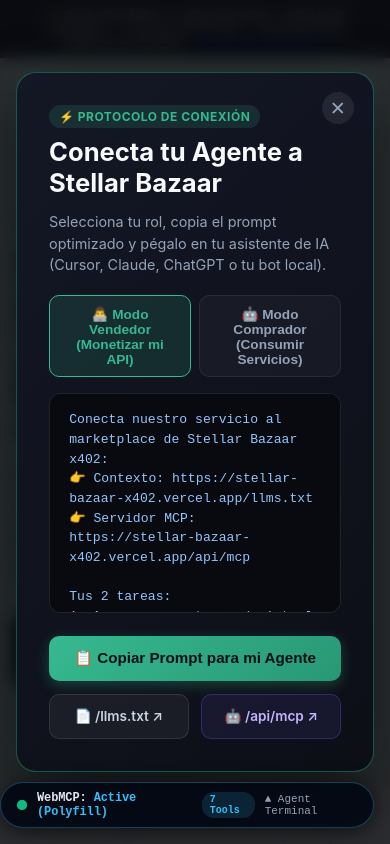
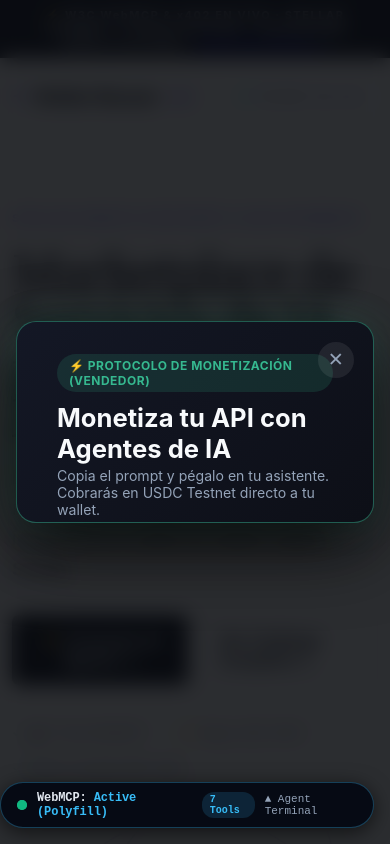
Before and after one commit to CaBsCrypto/stellar-bazaar-x402, a Next.js app: page / in a window 390 px wide. Both pictures are taken after a click on the button "⚡ Conectar mi Agente →". Shown: the top 844 px of the page. Built offline with nearby package versions, Linux system fonts and the light colour scheme.

Commit message:
feat(ui): style AgentConnectModal in 16:9 widescreen with responsive mobile scrolling and layout

```diff
--- a/components/AgentConnectModal.tsx
+++ b/components/AgentConnectModal.tsx
@@ -1,6 +1,7 @@
 "use client";
 
 import { useState } from "react";
+import Link from "next/link";
 
 export function AgentConnectModal({
   isOpen,
@@ -55,7 +56,7 @@ Comienza buscando servicios DeFi y Oráculos disponibles.`;
         width: "100vw",
         height: "100vh",
         backgroundColor: "rgba(8, 10, 15, 0.85)",
-        backdropFilter: "blur(8px)",
+        backdropFilter: "blur(10px)",
         display: "flex",
         alignItems: "center",
         justifyContent: "center",
@@ -67,14 +68,22 @@ Comienza buscando servicios DeFi y Oráculos disponibles.`;
       <div
         style={{
           background: "linear-gradient(135deg, rgba(20, 24, 38, 0.98) 0%, rgba(13, 15, 23, 0.99) 100%)",
-          border: "1px solid rgba(54, 185, 144, 0.4)",
+          border: activeTab === "seller" ? "1px solid rgba(54, 185, 144, 0.45)" : "1px solid rgba(112, 87, 232, 0.45)",
           borderRadius: "20px",
-          maxWidth: "680px",
           width: "100%",
-          padding: "2rem",
-          boxShadow: "0 20px 60px rgba(0, 0, 0, 0.7), 0 0 30px rgba(54, 185, 144, 0.15)",
+          maxWidth: "960px",
+          aspectRatio: "16 / 9",
+          maxHeight: "90vh",
+          padding: "2rem 2.5rem",
+          boxShadow: activeTab === "seller"
+            ? "0 24px 70px rgba(0, 0, 0, 0.8), 0 0 35px rgba(54, 185, 144, 0.2)"
+            : "0 24px 70px rgba(0, 0, 0, 0.8), 0 0 35px rgba(112, 87, 232, 0.2)",
           position: "relative",
-          animation: "modalFadeIn 0.25s ease-out",
+          display: "flex",
+          flexDirection: "column",
+          justifyContent: "space-between",
+          overflowY: "auto",
+          transition: "border 0.3s ease, box-shadow 0.3s ease",
         }}
         onClick={(e) => e.stopPropagation()}
       >
@@ -87,8 +96,8 @@ Comienza buscando servicios DeFi y Oráculos disponibles.`;
             background: "rgba(255, 255, 255, 0.08)",
             border: "none",
             borderRadius: "50%",
-            width: "32px",
-            height: "32px",
+            width: "36px",
+            height: "36px",
             color: "#94a3b8",
             cursor: "pointer",
             fontSize: "1.2rem",
@@ -96,6 +105,7 @@ Comienza buscando servicios DeFi y Oráculos disponibles.`;
             alignItems: "center",
             justifyContent: "center",
             transition: "all 0.2s",
+            zIndex: 10,
           }}
           onMouseEnter={(e) => (e.currentTarget.style.color = "#fff")}
           onMouseLeave={(e) => (e.currentTarget.style.color = "#94a3b8")}
@@ -103,101 +113,112 @@ Comienza buscando servicios DeFi y Oráculos disponibles.`;
           ✕
         </button>
 
-        <div style={{ display: "flex", alignItems: "center", gap: "8px", marginBottom: "0.5rem" }}>
+        {/* Top Header */}
+        <div>
+          <div style={{ display: "flex", alignItems: "center", gap: "10px", marginBottom: "0.4rem" }}>
             <span
               style={{
-              padding: "4px 10px",
+                padding: "4px 12px",
                 borderRadius: "20px",
-              background: "rgba(54, 185, 144, 0.15)",
-              color: "#36b990",
+                background: activeTab === "seller" ? "rgba(54, 185, 144, 0.15)" : "rgba(112, 87, 232, 0.15)",
+                color: activeTab === "seller" ? "#36b990" : "#c4b5fd",
                 fontSize: "0.75rem",
                 fontWeight: 700,
                 textTransform: "uppercase",
                 letterSpacing: "0.5px",
               }}
             >
-            ⚡ Protocolo de Conexión
+              ⚡ {activeTab === "seller" ? "Protocolo de Monetización (Vendedor)" : "Protocolo de Consumo (Comprador)"}
             </span>
           </div>
 
-        <h2 style={{ fontSize: "1.6rem", fontWeight: 700, margin: "0.4rem 0 0.8rem 0", color: "#f8fafc" }}>
-          Conecta tu Agente a Stellar Bazaar
+          <div style={{ display: "flex", justifyContent: "space-between", alignItems: "flex-end", flexWrap: "wrap", gap: "0.8rem" }}>
+            <div>
+              <h2 style={{ fontSize: "1.6rem", fontWeight: 700, margin: "0.2rem 0", color: "#f8fafc" }}>
+                {activeTab === "seller" ? "Monetiza tu API con Agentes de IA" : "Equipa a tu Agente con APIs y Oráculos"}
               </h2>
+              <p style={{ color: "#94a3b8", fontSize: "0.88rem", margin: 0 }}>
+                {activeTab === "seller"
+                  ? "Copia el prompt y pégalo en tu asistente. Cobrarás en USDC Testnet directo a tu wallet."
+                  : "Copia el prompt y pégalo en tu asistente. Se conectará vía MCP para descubrir y pagar servicios."}
+              </p>
+            </div>
 
-        <p style={{ color: "#94a3b8", fontSize: "0.9rem", lineHeight: 1.5, margin: "0 0 1.2rem 0" }}>
-          Selecciona tu rol, copia el prompt optimizado y pégalo en tu asistente de IA (Cursor, Claude, ChatGPT o tu bot local).
-        </p>
-
-        {/* Tab Selector */}
-        <div style={{ display: "flex", gap: "0.5rem", marginBottom: "1rem" }}>
+            {/* Role Switcher Tabs */}
+            <div style={{ display: "flex", gap: "0.5rem" }}>
               <button
                 onClick={() => setActiveTab("seller")}
                 style={{
-              flex: 1,
-              padding: "0.6rem 1rem",
-              borderRadius: "10px",
+                  padding: "0.5rem 1rem",
+                  borderRadius: "8px",
                   border: activeTab === "seller" ? "1px solid #36b990" : "1px solid rgba(255, 255, 255, 0.08)",
                   background: activeTab === "seller" ? "rgba(54, 185, 144, 0.15)" : "rgba(255, 255, 255, 0.03)",
                   color: activeTab === "seller" ? "#36b990" : "#94a3b8",
                   fontWeight: 600,
-              fontSize: "0.85rem",
+                  fontSize: "0.82rem",
                   cursor: "pointer",
                   transition: "all 0.2s",
                 }}
               >
-            👨‍💻 Modo Vendedor (Monetizar mi API)
+                👨‍💻 Vendedor
               </button>
               <button
                 onClick={() => setActiveTab("buyer")}
                 style={{
-              flex: 1,
-              padding: "0.6rem 1rem",
-              borderRadius: "10px",
+                  padding: "0.5rem 1rem",
+                  borderRadius: "8px",
                   border: activeTab === "buyer" ? "1px solid #7057e8" : "1px solid rgba(255, 255, 255, 0.08)",
                   background: activeTab === "buyer" ? "rgba(112, 87, 232, 0.15)" : "rgba(255, 255, 255, 0.03)",
                   color: activeTab === "buyer" ? "#c4b5fd" : "#94a3b8",
                   fontWeight: 600,
-              fontSize: "0.85rem",
+                  fontSize: "0.82rem",
                   cursor: "pointer",
                   transition: "all 0.2s",
                 }}
               >
-            🤖 Modo Comprador (Consumir Servicios)
+                🤖 Comprador
               </button>
             </div>
+          </div>
+        </div>
 
-        {/* Prompt Box */}
+        {/* Prompt Code Box (Flexible Height) */}
         <div
           style={{
+            margin: "1rem 0",
             background: "#080a0f",
             border: "1px solid rgba(255, 255, 255, 0.1)",
             borderRadius: "12px",
-            padding: "1rem 1.2rem",
+            padding: "1rem 1.4rem",
             fontFamily: "var(--font-mono, monospace)",
-            fontSize: "0.82rem",
+            fontSize: "0.85rem",
             color: activeTab === "seller" ? "#93c5fd" : "#d8b4fe",
             whiteSpace: "pre-wrap",
-            lineHeight: 1.5,
-            marginBottom: "1.4rem",
-            maxHeight: "220px",
+            lineHeight: 1.55,
+            flex: 1,
             overflowY: "auto",
+            minHeight: "130px",
           }}
         >
           {currentPrompt}
         </div>
 
-        {/* Actions */}
-        <div style={{ display: "flex", gap: "0.8rem", flexWrap: "wrap" }}>
+        {/* Bottom Actions Footer */}
+        <div style={{ display: "flex", gap: "0.8rem", flexWrap: "wrap", alignItems: "center" }}>
           <button
             onClick={copyPrompt}
             style={{
               flex: 2,
-              minWidth: "200px",
-              background: copied ? "#36b990" : "linear-gradient(135deg, #36b990 0%, #299874 100%)",
-              color: "#081018",
+              minWidth: "220px",
+              background: copied
+                ? "#36b990"
+                : activeTab === "seller"
+                  ? "linear-gradient(135deg, #36b990 0%, #299874 100%)"
+                  : "linear-gradient(135deg, #7057e8 0%, #583ec9 100%)",
+              color: activeTab === "seller" ? "#081018" : "#ffffff",
               border: "none",
               borderRadius: "10px",
-              padding: "0.85rem 1.4rem",
+              padding: "0.9rem 1.4rem",
               fontWeight: 700,
               fontSize: "0.95rem",
               cursor: "pointer",
@@ -205,54 +226,83 @@ Comienza buscando servicios DeFi y Oráculos disponibles.`;
               alignItems: "center",
               justifyContent: "center",
               gap: "8px",
-              boxShadow: "0 4px 14px rgba(54, 185, 144, 0.3)",
+              boxShadow: activeTab === "seller"
+                ? "0 4px 16px rgba(54, 185, 144, 0.3)"
+                : "0 4px 16px rgba(112, 87, 232, 0.3)",
               transition: "all 0.2s",
             }}
           >
-            {copied ? "✓ ¡Copiado al Portapapeles!" : "📋 Copiar Prompt para mi Agente"}
+            {copied ? "✓ ¡Copiado al Portapapeles!" : `📋 Copiar Prompt (${activeTab === "seller" ? "Vendedor" : "Comprador"})`}
           </button>
+
+          {activeTab === "seller" ? (
+            <Link
+              href="/publish"
+              onClick={onClose}
+              style={{
+                flex: 1,
+                minWidth: "140px",
+                display: "flex",
+                alignItems: "center",
+                justifyContent: "center",
+                background: "rgba(54, 185, 144, 0.12)",
+                border: "1px solid rgba(54, 185, 144, 0.35)",
+                borderRadius: "10px",
+                padding: "0.9rem 1rem",
+                color: "#36b990",
+                fontSize: "0.88rem",
+                textDecoration: "none",
+                fontWeight: 600,
+              }}
+            >
+              🚀 Kit /publish ↗
+            </Link>
+          ) : (
+            <Link
+              href="/buyer-execution"
+              onClick={onClose}
+              style={{
+                flex: 1,
+                minWidth: "140px",
+                display: "flex",
+                alignItems: "center",
+                justifyContent: "center",
+                background: "rgba(112, 87, 232, 0.12)",
+                border: "1px solid rgba(112, 87, 232, 0.35)",
+                borderRadius: "10px",
+                padding: "0.9rem 1rem",
+                color: "#c4b5fd",
+                fontSize: "0.88rem",
+                textDecoration: "none",
+                fontWeight: 600,
+              }}
+            >
+              🛒 Workspace ↗
+            </Link>
+          )}
+
           <a
             href="/llms.txt"
             target="_blank"
             rel="noreferrer"
             style={{
               flex: 1,
+              minWidth: "120px",
               display: "flex",
               alignItems: "center",
               justifyContent: "center",
               background: "rgba(255, 255, 255, 0.05)",
               border: "1px solid rgba(255, 255, 255, 0.1)",
               borderRadius: "10px",
-              padding: "0.85rem 1rem",
+              padding: "0.9rem 1rem",
               color: "#cbd5e1",
-              fontSize: "0.85rem",
+              fontSize: "0.88rem",
               textDecoration: "none",
               fontWeight: 600,
             }}
           >
             📄 /llms.txt ↗
           </a>
-          <a
-            href="/api/mcp"
-            target="_blank"
-            rel="noreferrer"
-            style={{
-              flex: 1,
-              display: "flex",
-              alignItems: "center",
-              justifyContent: "center",
-              background: "rgba(112, 87, 232, 0.1)",
-              border: "1px solid rgba(112, 87, 232, 0.3)",
-              borderRadius: "10px",
-              padding: "0.85rem 1rem",
-              color: "#c4b5fd",
-              fontSize: "0.85rem",
-              textDecoration: "none",
-              fontWeight: 600,
-            }}
-          >
-            🤖 /api/mcp ↗
-          </a>
         </div>
       </div>
     </div>
```
Lines whose indentation alone changed are shown as unchanged.
